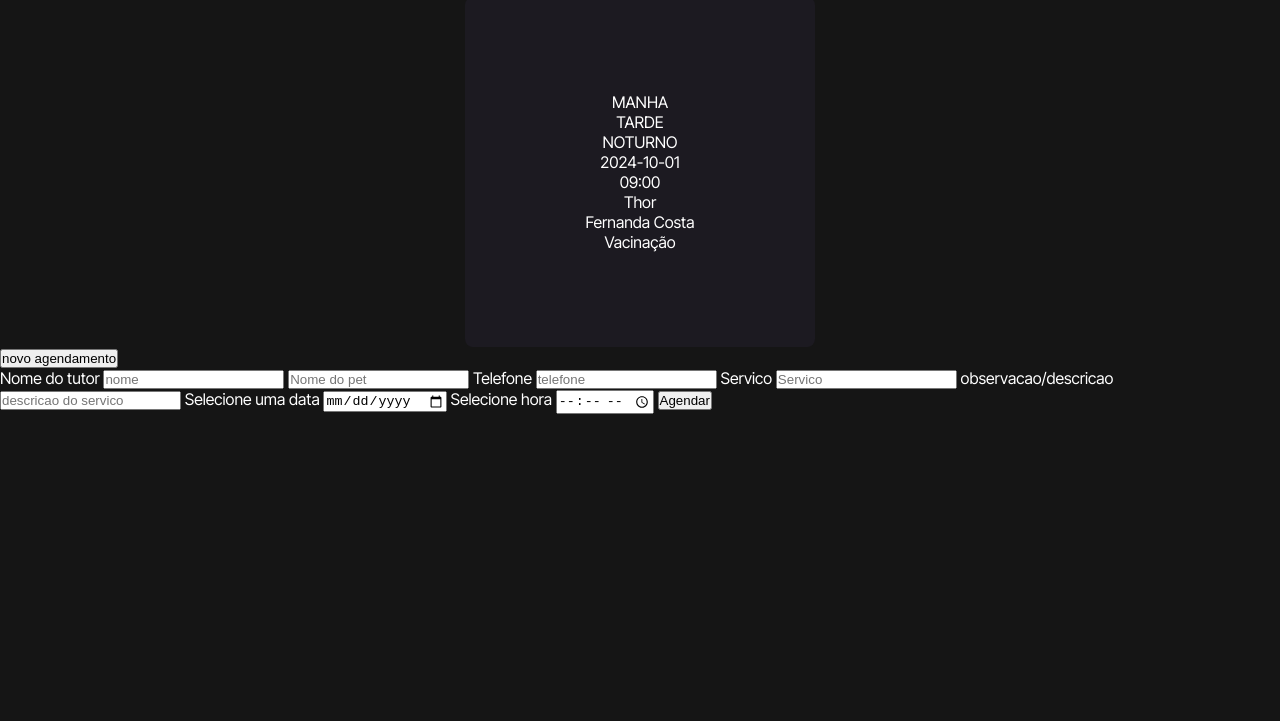
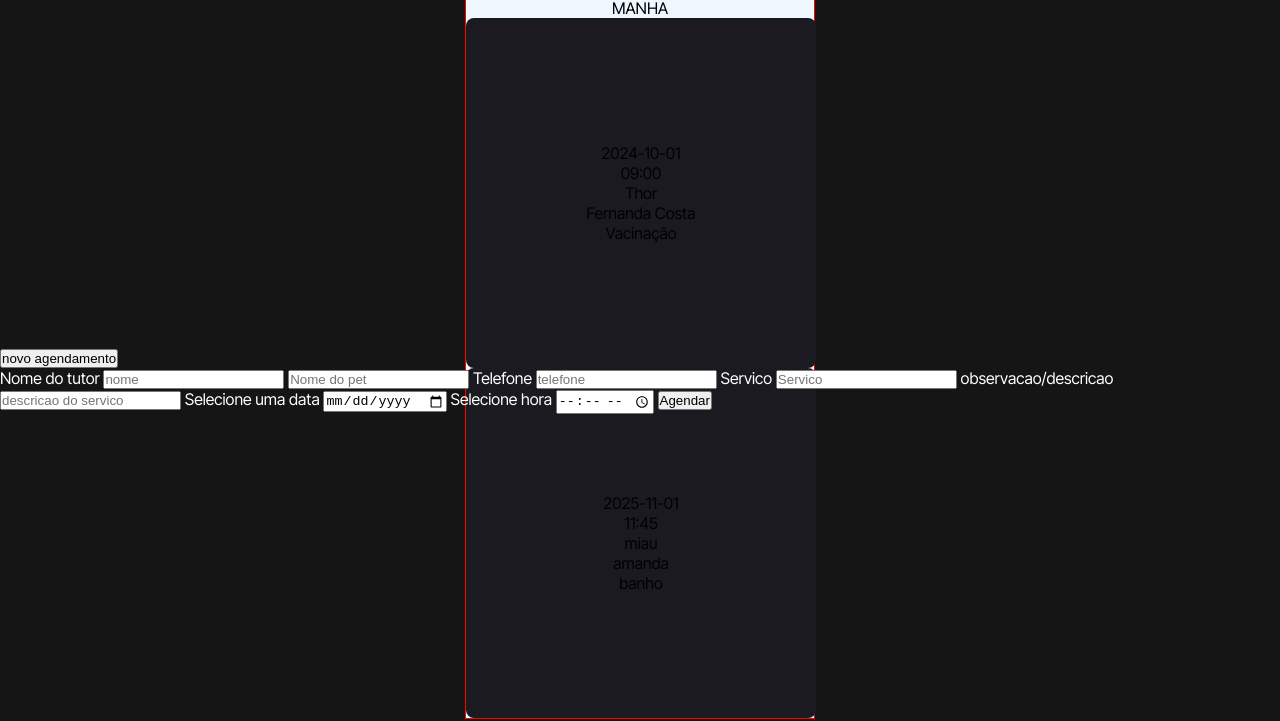
Before and after one commit to deivid94/PETSHOP, a website built with webpack: page src/index.html in a window 1280 px wide. Shown: the part 103-824 px from the top of the page. Before the commit the page ends 800 px from the top, so only its background shows below. Built offline with nearby package versions, Linux system fonts and the light colour scheme; data requests are answered from the project's data file.

Commit message:
fix: getAgendamentos(), classificados por  periodo: resolvido

```diff
--- a/src/css/style.css
+++ b/src/css/style.css
@@ -33,3 +33,25 @@ p {
 .hidden {
   display: none;
 }
+.matutino {
+  display: block;
+  border: 1px solid red;
+  background-color: aliceblue;
+  color: black;
+  margin-bottom: 20px;
+}
+
+.vespertino {
+  border: 1px solid blue;
+  background-color: aliceblue;
+  color: black;
+  margin-bottom: 20px;
+}
+
+.noturno {
+  border: 1px solid green;
+  background-color: aliceblue;
+  color: black;
+
+
+}
--- a/src/index.html
+++ b/src/index.html
@@ -32,7 +32,7 @@
         <section class="agendamentos">
           <div class="card">
             <div class="matutino"> MANHA
-                        <span id="info-agendamentos">
+
               <!-- <p class="horario">09:00</p>
               <p class="pet">thor</p>
               <p class="tutora">Ana carolina</p>
@@ -46,7 +46,7 @@
           <div class="vespertino">
             TARDE
           </div>
-          <div class="norturno">
+          <div class="noturno">
             NOTURNO
           </div>
         </section>
--- a/src/modules/CriarID.js
+++ b/src/modules/CriarID.js
@@ -1,9 +1,9 @@
-import dayjs  from "dayjs";
+import dayjs from "dayjs";
 
-export default function criarID (){
-    const data = dayjs().format('YYYYMMDDHHmmssSSS')
-    const id = Math.random().toString(10)
-    return `${data}${id}`
+export default function criarID() {
+  const data = dayjs().format("YYYYMMDDHH");
+  const id = Math.random().toString(10);
+  return `${data}${id}`;
 }
 
-console.log (criarID())
+console.log(criarID());
--- a/src/modules/ListasTodosAgendamentos.js
+++ b/src/modules/ListasTodosAgendamentos.js
@@ -2,11 +2,8 @@ import { getAgendamentos } from "../services/FetchAgendamentos.js";
 import { URL } from "../services/config.js";
 import criarElementoHtml from "../services/criarElementoHtml.js";
 import verificaDataAgendamento from "../services/criarElementoHtml.js";
-import dayjs from 'dayjs';
 export async function ListarTodosAgendamentos() {
   try {
-
-
     const dataSelecionada = await verificaDataAgendamento();
 
     if (!dataSelecionada) {
@@ -16,31 +13,34 @@ export async function ListarTodosAgendamentos() {
 
     const listaDeAgendamentos = await getAgendamentos(`${URL}`);
 
-    const card = document.querySelector(".card");
-    const divmatutino = document.getElementsByClassName('matutino')
-    const divespertino = document.getElementsByClassName('vespertino')
-    const divnoturno = document.getElementsByClassName('noturno')
+    const divmanutino  = criarElementoHtml("div", "matutino")
+    const divespertino = criarElementoHtml("div", "vespertino")
+    const divnoturno = criarElementoHtml("div", "noturno")
 
     for (let item of listaDeAgendamentos) {
+      const card = document.createElement("div");
+      card.classList.add("card");
 
       const data = criarElementoHtml("p", "data", item.data);
       const hora = criarElementoHtml("p", "hora", item.hora);
       const pet = criarElementoHtml("p", "pet", item.nomePet);
+
       const tutor = criarElementoHtml("p", "tutor", item.nome);
       const servico = criarElementoHtml("p", "servico", item.servico);
 
       card.append(data, hora, pet, tutor, servico);
 
-      const dataformata = item.hora.slice(0,2)
-      if (dataformata >= 6 && dataformata < 12){
-        divmatutino.appendChild(card)
-      } else if (dataformata >= 12 && dataformata < 18){
-        divespertino.appendChild (card)
-      } else  {
-        divnoturno.appendChild(card)
+      const dataformata = parseInt(item.hora.slice(0, 2));
+      if (dataformata >= 9 && dataformata < 12) {
+        const manha = document.querySelector(".matutino")
+        manha.append(card)
+      } else if (dataformata >= 12 && dataformata < 17) {
+        const tarde = document.querySelector(".vespertino")
+        tarde.append(card);
+      } else {
+        const noite = document.querySelector(".noturno")
+        noite.append(card);
       }
-
-
     }
   } catch (error) {
     console.error("nao foi possivel listar agendamentos", error);
```
